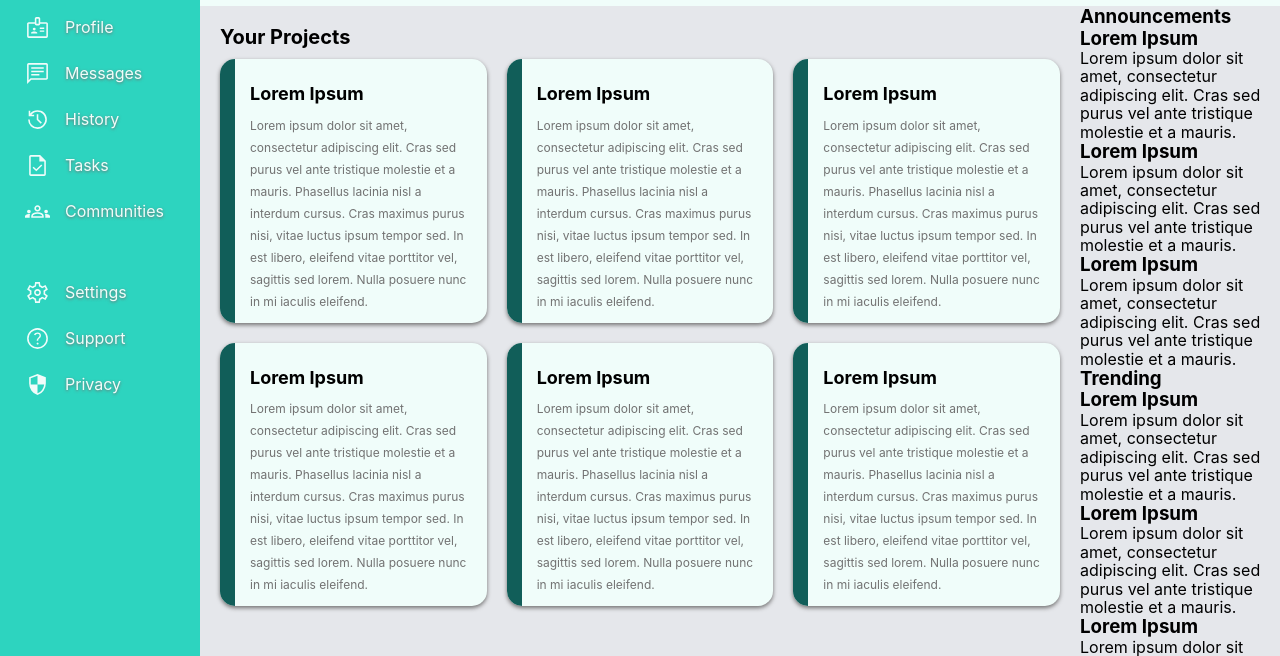
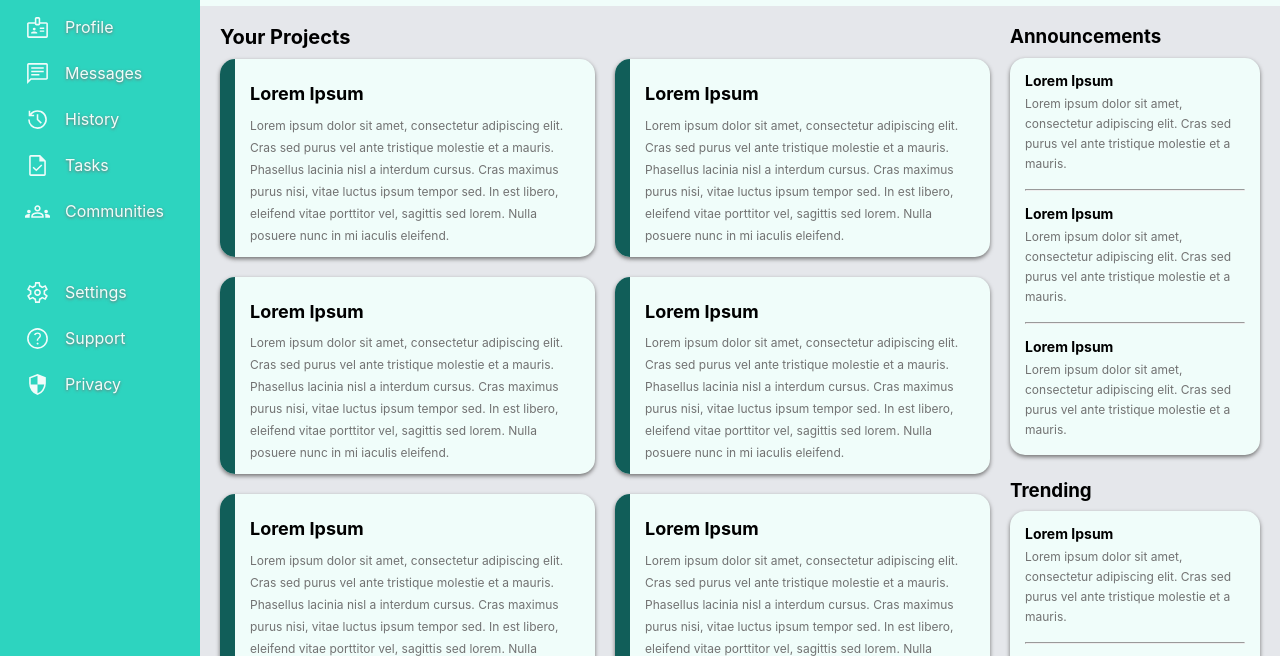
Before and after one commit to sykoivisto/admin-dashboard, a plain HTML site: page index.html in a window 1280 px wide. Shown: the part 144-800 px from the top of the page. Drawn offline with Linux system fonts and the light colour scheme; files whose address does not match are found by name.

Commit message:
added side content

```diff
--- a/css/admin-dashboard.css
+++ b/css/admin-dashboard.css
@@ -145,7 +145,7 @@ input {
     align-items: center;
     gap: 15px;
     border-radius: 5px;
-    padding: 3px 0px 3px 10px
+    padding: 3px 0px 3px 10px;
 }
 .sidebar ul li img {
     height: 25px;
@@ -159,9 +159,8 @@ input {
 
 .main-content {
     display: grid;
-    grid-template-columns: 1fr 200px;
-}
-.projects {
+    grid-template-columns: 1fr 250px;
+    gap: 20px;
     padding: 20px;
 }
 .projects h3 {
@@ -197,3 +196,24 @@ input {
     line-height: 22px;
     color: var(--bg-dark);
 }
+.main-content-sidebar {
+    display: flex;
+    flex-direction: column;
+    gap: 25px;
+}
+.container {
+    display: flex;
+    flex-direction: column;
+    gap: 15px;
+    padding: 15px;
+    margin-top: 10px;
+}
+.slide h3 {
+    font-size: 14px;
+    margin-bottom: 5px;
+}
+.slide p {
+    line-height: 20px;
+    font-size: 12px;
+    color: var(--bg-dark);
+}
--- a/index.html
+++ b/index.html
@@ -103,15 +103,17 @@
         <div class="main-content-sidebar">
             <div class="announcements">
                 <h3>Announcements</h3>
-                <div class="container">
+                <div class="card container">
                     <div class="slide">
                         <h3>Lorem Ipsum</h3>
                         <p>Lorem ipsum dolor sit amet, consectetur adipiscing elit. Cras sed purus vel ante tristique molestie et a mauris.</p>
                     </div>
+                    <hr>
                     <div class="slide">
                         <h3>Lorem Ipsum</h3>
                         <p>Lorem ipsum dolor sit amet, consectetur adipiscing elit. Cras sed purus vel ante tristique molestie et a mauris.</p>
                     </div>
+                    <hr>
                     <div class="slide">
                         <h3>Lorem Ipsum</h3>
                         <p>Lorem ipsum dolor sit amet, consectetur adipiscing elit. Cras sed purus vel ante tristique molestie et a mauris.</p>
@@ -120,15 +122,17 @@
             </div>
             <div class="trending">
                 <h3>Trending</h3>
-                <div class="container">
+                <div class="card container">
                     <div class="slide">
                         <h3>Lorem Ipsum</h3>
                         <p>Lorem ipsum dolor sit amet, consectetur adipiscing elit. Cras sed purus vel ante tristique molestie et a mauris.</p>
                     </div>
+                    <hr>
                     <div class="slide">
                         <h3>Lorem Ipsum</h3>
                         <p>Lorem ipsum dolor sit amet, consectetur adipiscing elit. Cras sed purus vel ante tristique molestie et a mauris.</p>
                     </div>
+                    <hr>
                     <div class="slide">
                         <h3>Lorem Ipsum</h3>
                         <p>Lorem ipsum dolor sit amet, consectetur adipiscing elit. Cras sed purus vel ante tristique molestie et a mauris.</p>
```
Also changed, not shown: 1 other file.
